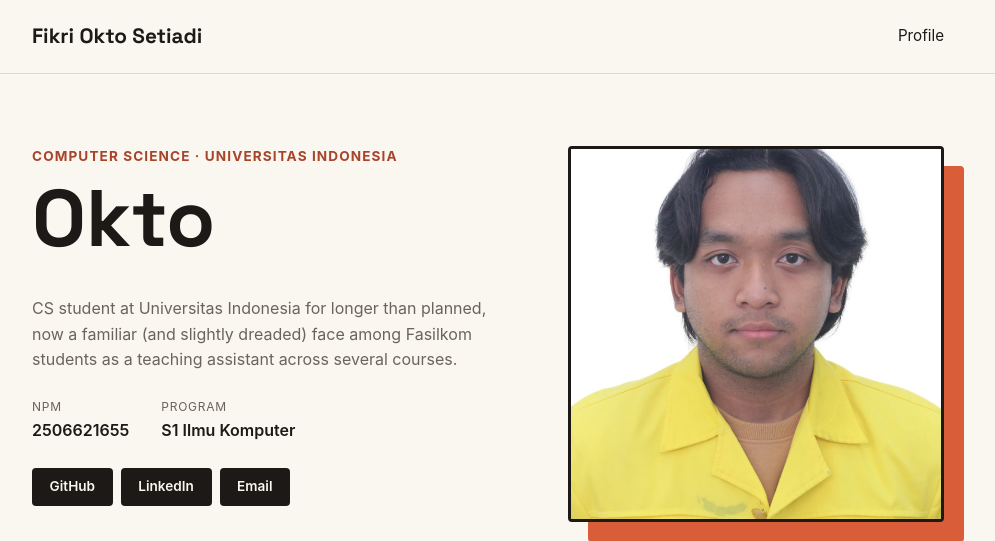
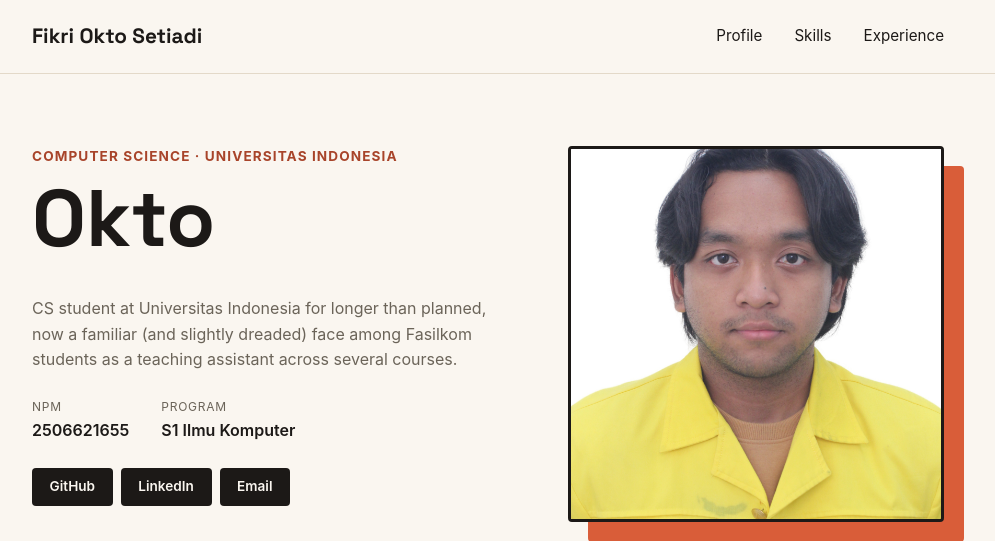
Before and after one commit to fikrioktos/myportofolio, a Django app: page / in a window 1280 px wide. Shown: the top 541 px of the page, without its empty margins (152-1147 px from the left). Run offline with Django 5.2, Linux system fonts and the light colour scheme.

Commit message:
feat(nav): tambah navigasi multi-link, sticky header, dan smooth scroll

```diff
--- a/static/css/style.css
+++ b/static/css/style.css
@@ -21,6 +21,14 @@ body {
     line-height: 1.6;
 }
 
+html {
+    scroll-behavior: smooth;
+}
+
+section {
+    scroll-margin-top: 80px;
+}
+
 h1, .brand {
     font-family: "Space Grotesk", -apple-system, sans-serif;
 }
@@ -33,6 +41,10 @@ h1, .brand {
 
 .site-header {
     border-bottom: 1px solid var(--line);
+    position: sticky;
+    top: 0;
+    background-color: var(--paper);
+    z-index: 100;
 }
 
 .site-header .container {
--- a/templates/index.html
+++ b/templates/index.html
@@ -15,6 +15,8 @@
             <a href="#profile" class="brand">Fikri Okto Setiadi</a>
             <nav>
                 <a href="#profile">Profile</a>
+                <a href="#skills">Skills</a>
+                <a href="#experience">Experience</a>
             </nav>
         </div>
     </header>
```
